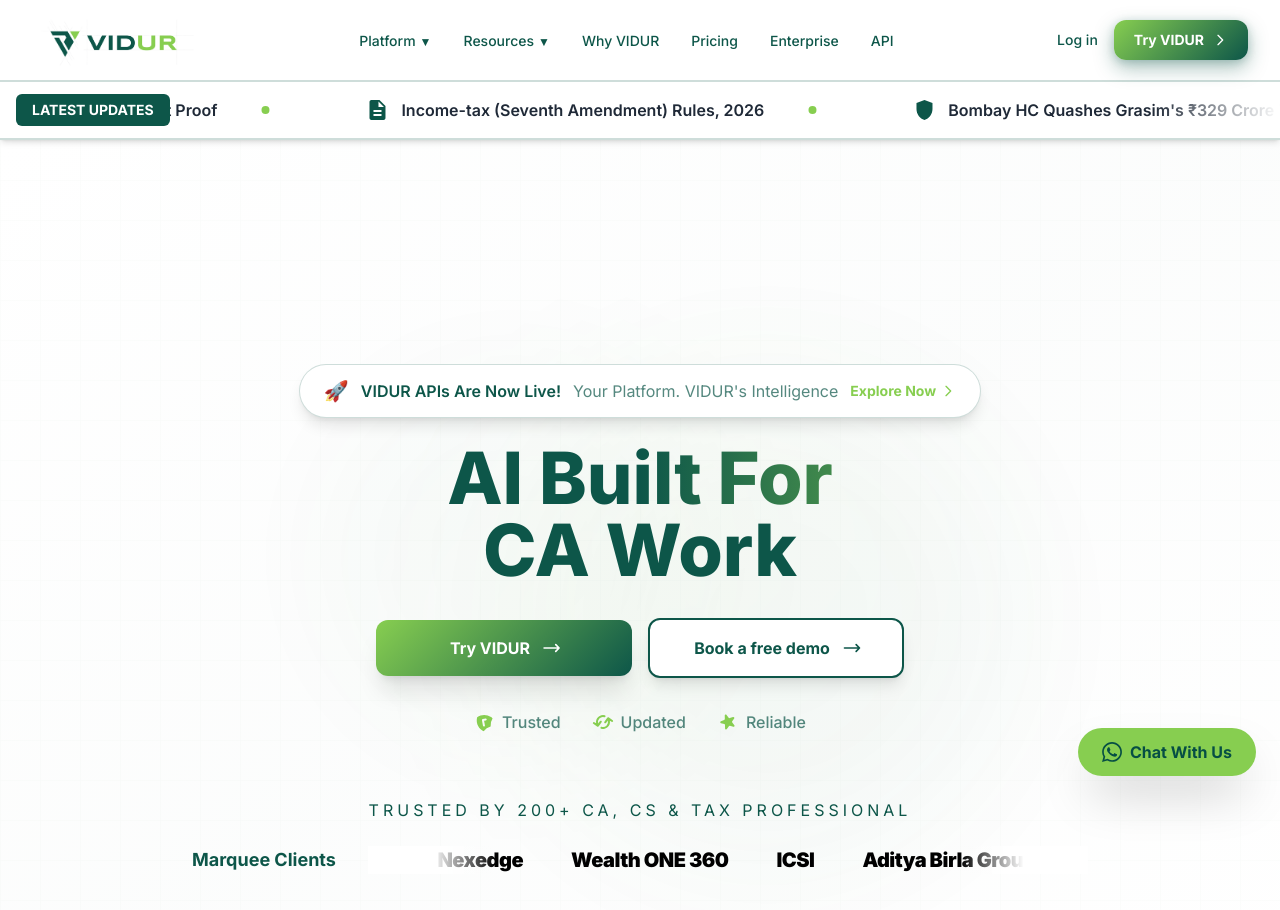
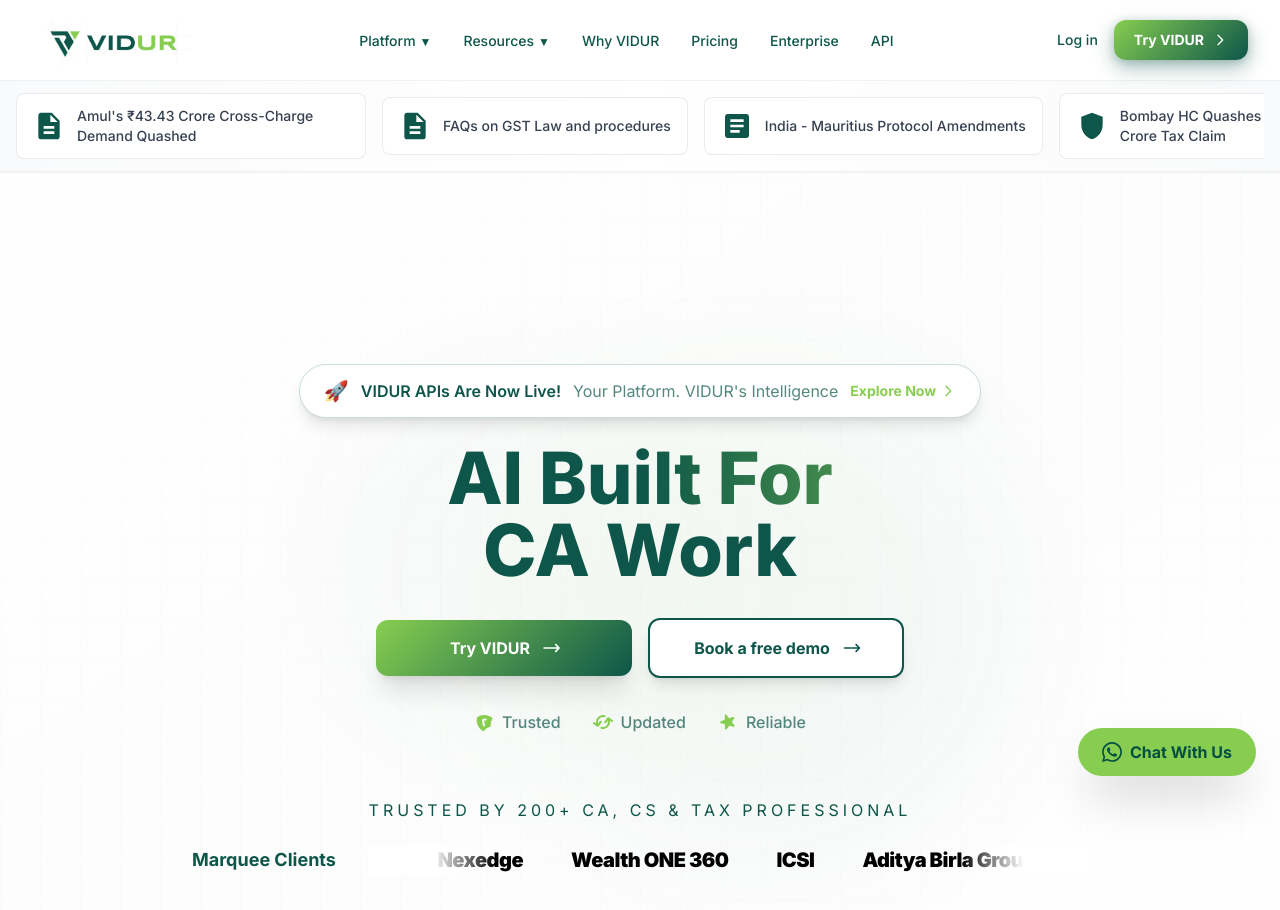
Before and after one commit to Wittywizaard/VIDURLandingPage, a Next.js app: page / in a window 1280 px wide. Shown: the top 910 px of the page. Built offline with nearby package versions, Linux system fonts and the light colour scheme.

Commit message:
refactor: change news ticker to separate individual cards instead of continuous scroll
Co-authored-by: developer <developer@konproz.com>

```diff
--- a/components/NewsTicker.tsx
+++ b/components/NewsTicker.tsx
@@ -6,102 +6,85 @@ export default function NewsTicker() {
   const newsItems = [
     {
       id: 1,
-      text: 'GSTAT Upholds ITC Denial for Lack of Supplier Tax Payment Proof',
+      text: 'Amul\'s ₹43.43 Crore Cross-Charge Demand Quashed',
       icon: (
-        <svg className="w-6 h-6 flex-shrink-0" fill="currentColor" viewBox="0 0 24 24">
+        <svg className="w-8 h-8 flex-shrink-0" fill="currentColor" viewBox="0 0 24 24">
           <path d="M14 2H6c-1.1 0-1.99.9-1.99 2L4 20c0 1.1.89 2 1.99 2H18c1.1 0 2-.9 2-2V8l-6-6zm2 16H8v-2h8v2zm0-4H8v-2h8v2zm-3-5V3.5L18.5 9H13z"/>
         </svg>
       )
     },
     {
       id: 2,
-      text: 'Income-tax (Seventh Amendment) Rules, 2026',
+      text: 'FAQs on GST Law and procedures',
       icon: (
-        <svg className="w-6 h-6 flex-shrink-0" fill="currentColor" viewBox="0 0 24 24">
+        <svg className="w-8 h-8 flex-shrink-0" fill="currentColor" viewBox="0 0 24 24">
           <path d="M14 2H6c-1.1 0-1.99.9-1.99 2L4 20c0 1.1.89 2 1.99 2H18c1.1 0 2-.9 2-2V8l-6-6zm2 16H8v-2h8v2zm0-4H8v-2h8v2zm-3-5V3.5L18.5 9H13z"/>
         </svg>
       )
     },
     {
       id: 3,
+      text: 'India - Mauritius Protocol Amendments',
+      icon: (
+        <svg className="w-8 h-8 flex-shrink-0" fill="currentColor" viewBox="0 0 24 24">
+          <path d="M19 3H5c-1.1 0-2 .9-2 2v14c0 1.1.9 2 2 2h14c1.1 0 2-.9 2-2V5c0-1.1-.9-2-2-2zm-5 14H7v-2h7v2zm3-4H7v-2h10v2zm0-4H7V7h10v2z"/>
+        </svg>
+      )
+    },
+    {
+      id: 4,
       text: 'Bombay HC Quashes Grasim\'s ₹329 Crore Tax Claim',
       icon: (
-        <svg className="w-6 h-6 flex-shrink-0" fill="currentColor" viewBox="0 0 24 24">
+        <svg className="w-8 h-8 flex-shrink-0" fill="currentColor" viewBox="0 0 24 24">
           <path d="M12 2L4 5v6.09c0 5.05 3.41 9.76 8 10.91 4.59-1.15 8-5.86 8-10.91V5l-8-3zm-1 14h2v-2h-2v2zm0-4h2V7h-2v5z"/>
         </svg>
       )
     },
     {
-      id: 4,
+      id: 5,
       text: 'SEZ Rules Ease IFSC Fund and Leasing Requirements',
       icon: (
-        <svg className="w-6 h-6 flex-shrink-0" fill="currentColor" viewBox="0 0 24 24">
-          <path d="M19 3H5c-1.1 0-2 .9-2 2v14c0 1.1.9 2 2 2h14c1.1 0 2-.9 2-2V5c0-1.1-.9-2-2-2zm-5 14H7v-2h7v2zm3-4H7v-2h10v2zm0-4H7V7h10v2z"/>
-        </svg>
-      )
-    },
-    {
-      id: 5,
-      text: 'Rules Govern Court-Fee Penalties and Appeals',
-      icon: (
-        <svg className="w-6 h-6 flex-shrink-0" fill="currentColor" viewBox="0 0 24 24">
+        <svg className="w-8 h-8 flex-shrink-0" fill="currentColor" viewBox="0 0 24 24">
           <path d="M9 11H7v2h2v-2zm4 0h-2v2h2v-2zm4 0h-2v2h2v-2zm2-7h-1V2h-2v2H8V2H6v2H5c-1.11 0-1.99.9-1.99 2L3 20c0 1.1.89 2 2 2h14c1.1 0 2-.9 2-2V6c0-1.1-.9-2-2-2zm0 16H5V9h14v11z"/>
         </svg>
       )
     }
   ];
 
-  // Duplicate items for seamless loop
-  const duplicatedItems = [...newsItems, ...newsItems, ...newsItems];
-
   return (
-    <div className="fixed top-20 left-0 right-0 z-40 w-full bg-white border-y-2 border-deep-green/20 shadow-md overflow-hidden py-2">
-      <div className="relative">
-        {/* "Breaking News" label */}
-        <div className="absolute left-4 top-1/2 -translate-y-1/2 z-20 bg-deep-green text-white px-4 py-1.5 rounded-md font-bold text-sm uppercase hidden md:block">
-          Latest Updates
-        </div>
-
-        {/* Scrolling container */}
-        <div className="flex items-center overflow-hidden md:ml-40">
+    <div className="fixed top-20 left-0 right-0 z-40 w-full bg-gradient-to-r from-gray-50 via-white to-gray-50 border-y border-gray-200/50 shadow-sm py-3 overflow-hidden">
+      <div className="max-w-[1400px] mx-auto px-4">
+        <div className="flex items-center justify-start gap-4 overflow-x-auto scrollbar-hide">
+          {newsItems.map((item, index) => (
             <motion.div
-            className="flex items-center gap-12 whitespace-nowrap py-2"
-            animate={{
-              x: ['0%', '-33.33%']
-            }}
-            transition={{
-              x: {
-                duration: 40,
-                repeat: Infinity,
-                ease: "linear",
-                repeatType: "loop"
-              }
-            }}
+              key={item.id}
+              initial={{ opacity: 0, x: -20 }}
+              animate={{ opacity: 1, x: 0 }}
+              transition={{ duration: 0.5, delay: index * 0.1 }}
+              className="flex-shrink-0 bg-white border border-gray-200/80 rounded-lg px-4 py-3 flex items-center gap-3 hover:border-deep-green/30 hover:shadow-md transition-all duration-300 min-w-[280px] max-w-[350px]"
             >
-            {duplicatedItems.map((item, index) => (
-              <div
-                key={`${item.id}-${index}`}
-                className="flex items-center gap-3 px-6"
-              >
-                {/* Icon with brand color */}
+              {/* Icon with VIDUR green color */}
               <div className="flex-shrink-0 text-deep-green">
                 {item.icon}
               </div>
               {/* News text */}
-                <span className="text-sm md:text-base text-gray-800 font-semibold">
+              <span className="text-xs md:text-sm text-gray-700 font-medium leading-tight line-clamp-2">
                 {item.text}
               </span>
-                {/* Separator */}
-                <div className="w-2 h-2 bg-highlight-green rounded-full flex-shrink-0 ml-8"></div>
+            </motion.div>
+          ))}
         </div>
-            ))}
-          </motion.div>
       </div>
 
-        {/* Gradient overlays for smooth edges */}
-        <div className="absolute left-0 top-0 bottom-0 w-32 bg-gradient-to-r from-white to-transparent pointer-events-none z-10 hidden md:block"></div>
-        <div className="absolute right-0 top-0 bottom-0 w-32 bg-gradient-to-l from-white to-transparent pointer-events-none z-10"></div>
-      </div>
+      <style jsx>{`
+        .scrollbar-hide::-webkit-scrollbar {
+          display: none;
+        }
+        .scrollbar-hide {
+          -ms-overflow-style: none;
+          scrollbar-width: none;
+        }
+      `}</style>
     </div>
   );
 }
```
Lines whose indentation alone changed are shown as unchanged.
